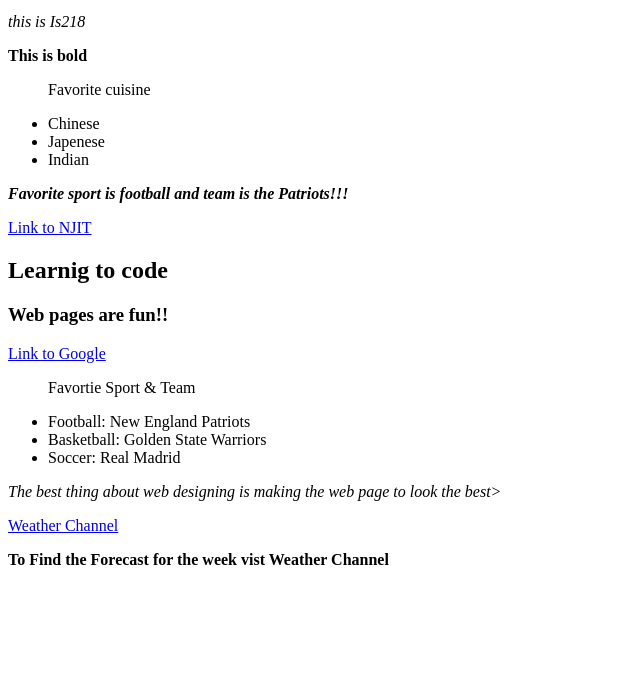
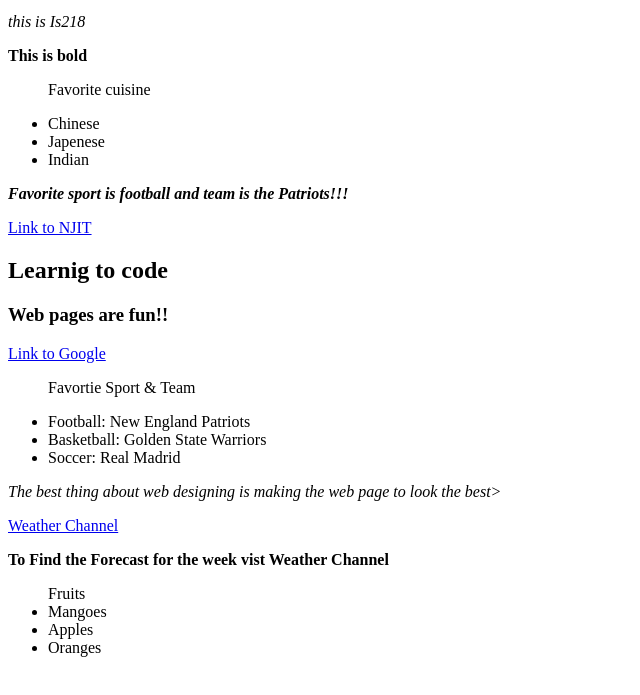
Before and after one commit to arvindh21/IS217spring, a plain HTML site: page index.html in a window 1280 px wide. Shown: the part 87-782 px from the top of the page, without its empty margins (0-640 px from the left). Drawn offline with Linux system fonts and the light colour scheme.

Commit message:
made a list

```diff
--- a/index.html
+++ b/index.html
@@ -23,3 +23,8 @@
 best></i></p>
 <a href="https://weather.com">Weather Channel</a>
 <p><b>To Find the Forecast for the week vist Weather Channel</b></p>
+<ul>Fruits
+<li>Mangoes</li>
+<li>Apples</li>
+<li>Oranges</li>
+</ul>
```
